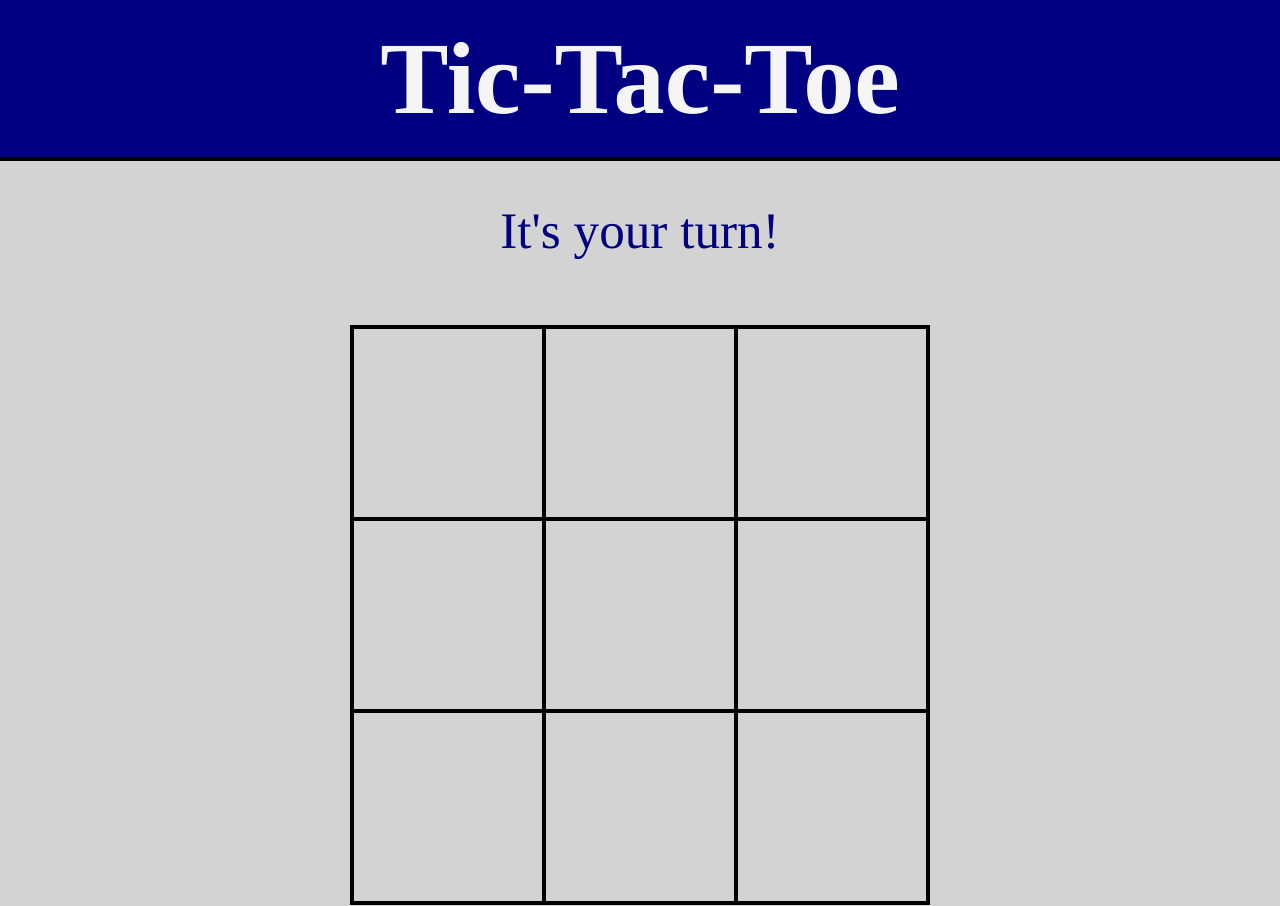
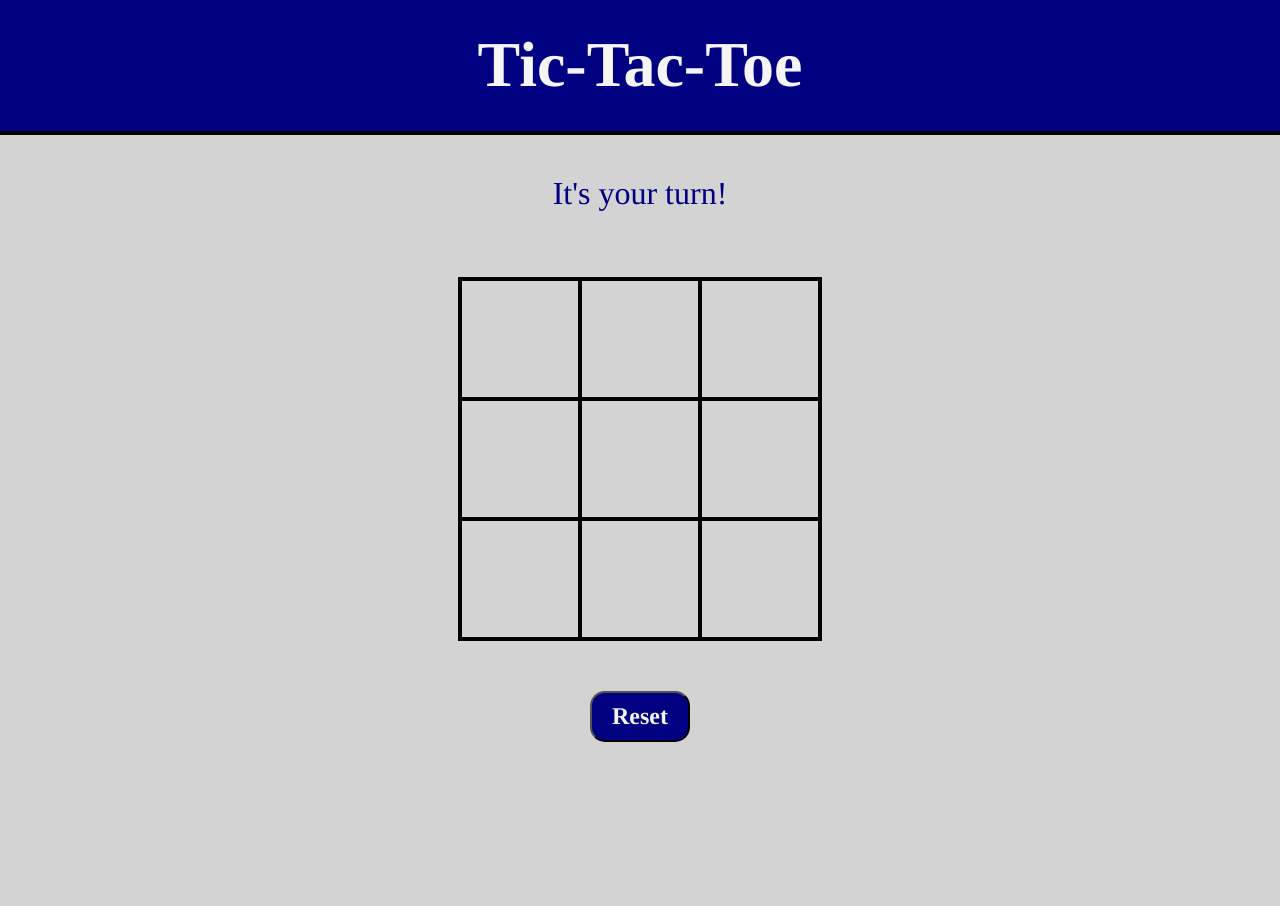
Before and after one commit to StevsCode/tic-tac-toe, a plain HTML site: page index.html in a window 1280 px wide. Shown: the top 906 px of the page. After the commit the page ends 800 px from the top, so only its background shows below. Drawn offline with Linux system fonts and the light colour scheme; a web font is replaced by a local one.

Commit message:
Change all vw to vh

```diff
--- a/style.css
+++ b/style.css
@@ -5,7 +5,7 @@ body {
     height: 100vh;
     font-family: 'Risque', Times, serif;
     font-weight: 800;
-    font-size: 8vw;
+    font-size: 8vh;
     color: whitesmoke;
     background-color: lightgray;
 }
@@ -32,7 +32,7 @@ body {
 
 button {
     padding: 10px 20px;
-    font-size: 3vw;
+    font-size: 3vh;
     font-family: 'Risque', Times, serif;
     font-weight: 600;
     background-color: #000080;
@@ -49,8 +49,8 @@ button:hover {
 
 .game {
     display: grid;
-    grid-template-rows: repeat(3, 15vw);
-    grid-template-columns: repeat(3, 15vw);
+    grid-template-rows: repeat(3, 15vh);
+    grid-template-columns: repeat(3, 15vh);
     border: solid black 2px;
 }
 
@@ -59,7 +59,7 @@ button:hover {
     display: flex;
     justify-content: center;
     align-items: center;
-    font-size: 6vw;
+    font-size: 6vh;
     font-weight: bold;
     color: #000080;
 }
@@ -67,7 +67,7 @@ button:hover {
 .turn {
     font-family: 'Risque', Times, serif;
     font-weight: 400;
-    font-size: 4vw;
+    font-size: 4vh;
     color: #000080;
     margin: 15px;
 }
```
